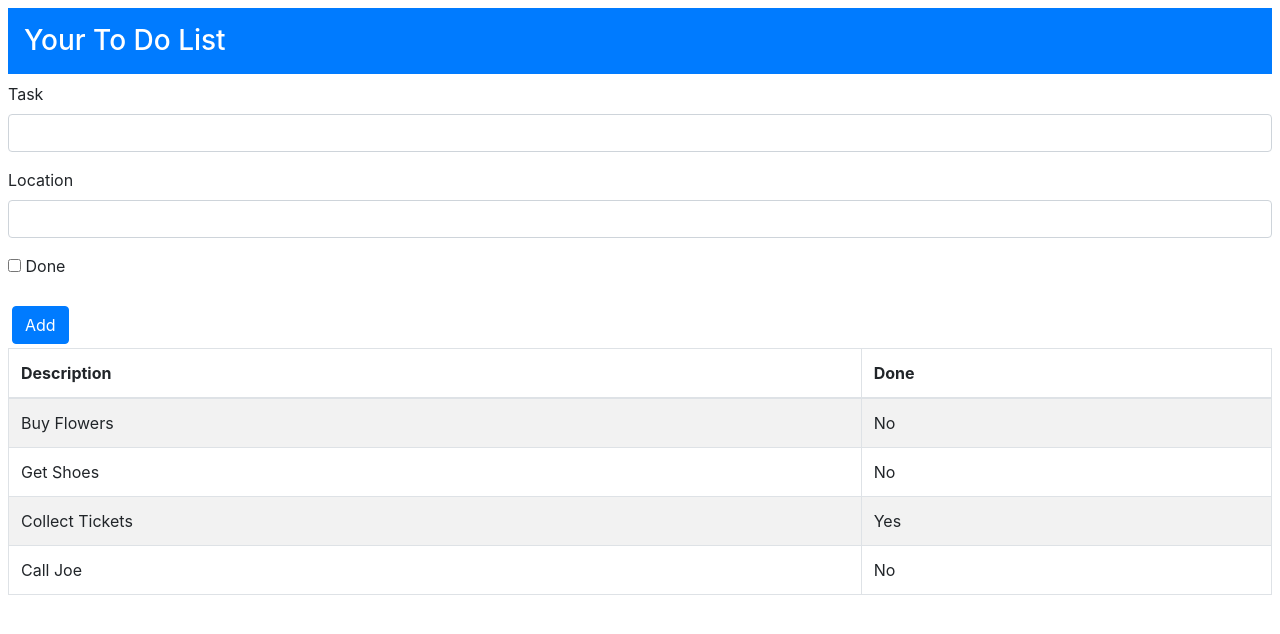
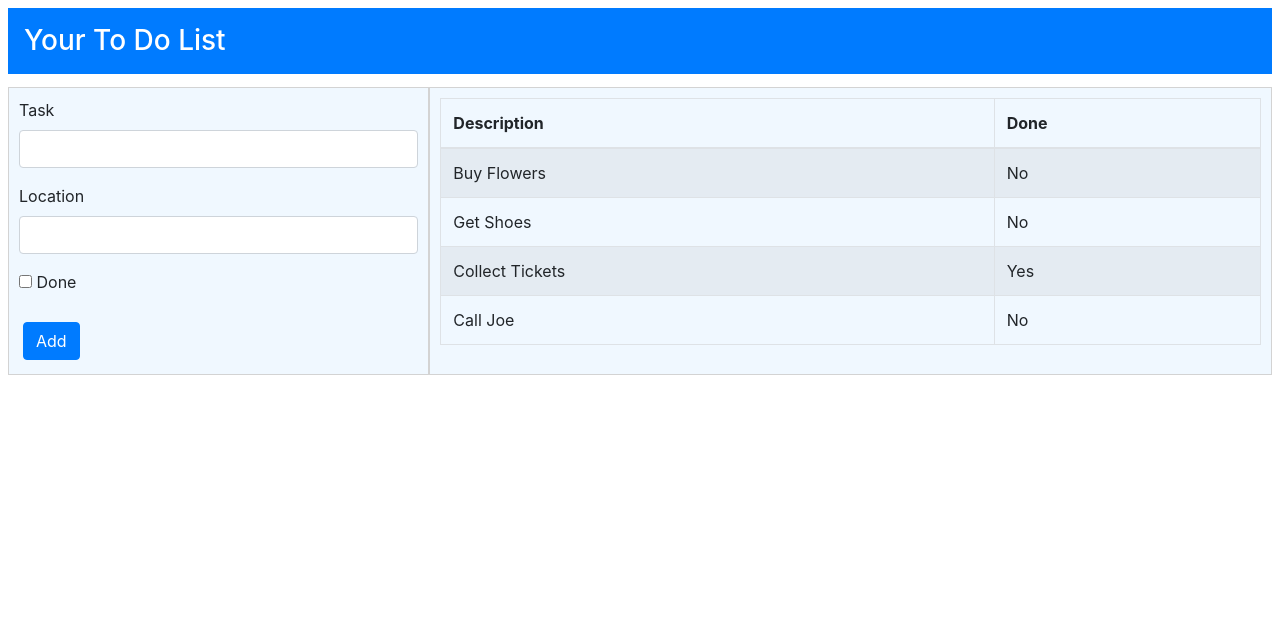
Before and after one commit to Harukine/task-bootstrap, a website: page index.html in a window 1280 px wide. Drawn offline with nearby package versions, Linux system fonts and the light colour scheme.

Commit message:
applied simplified grid layout

```diff
--- a/index.html
+++ b/index.html
@@ -6,28 +6,35 @@
     <link href="node_modules/bootstrap/dist/css/bootstrap.min.css" rel="stylesheet">
     <style>
         .row > div {
-            border: 1px solid lightgrey; padding: 10px;
-            background-color: aliceblue; margin: 5px 0;
+            border: 1px solid lightgrey;
+            padding: 10px;
+            background-color: aliceblue;
+            margin: 5px 0;
         }
     </style>
 </head>
 <body class="m-2">
 <h3 class="bg-primary text-white p-3">Your To Do List</h3>
+<div class="container-fluid">
+    <div class="row">
+        <div class="col-4">
             <form>
                 <div class="form-group">
                     <label>Task</label>
-            <input class="form-control" />
+                    <input class="form-control"/>
                 </div>
                 <div class="form-group">
                     <label>Location</label>
-            <input class="form-control" />
+                    <input class="form-control"/>
                 </div>
                 <div class="form-group">
-            <input type="checkbox" />
+                    <input type="checkbox"/>
                     <label>Done</label>
                 </div>
                 <button class="btn btn-primary m-1">Add</button>
             </form>
+        </div>
+        <div class="col-8">
             <table class="table table-striped table-bordered">
                 <thead>
                 <tr>
@@ -54,5 +61,8 @@
                 </tr>
                 </tbody>
             </table>
+        </div>
+    </div>
+</div>
 </body>
 </html>
```
Lines whose indentation alone changed are shown as unchanged.
